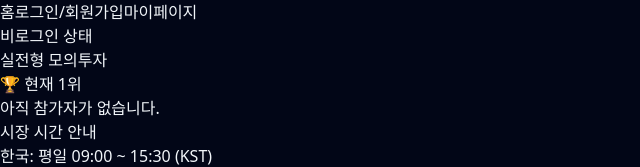
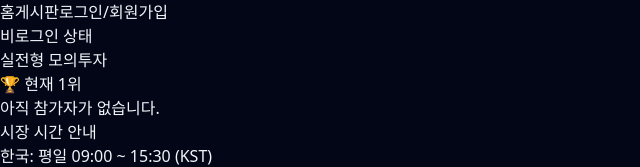
Before and after one commit to steo410/mouejusic1, a Next.js app: page / in a window 1280 px wide. Shown: the top 167 px of the page, without its empty margins (0-640 px from the left). Built offline with nearby package versions, Linux system fonts and the light colour scheme; no server answers.

Commit message:
Update layout.tsx

```diff
--- a/app/layout.tsx
+++ b/app/layout.tsx
@@ -1,8 +1,8 @@
 import "./globals.css";
-import Link from "next/link";
 import type { ReactNode } from "react";
 import { requireUser } from "@/lib/auth";
 import { SessionBadge } from "@/components/session-badge";
+import Link from "next/link";
 
 export default async function RootLayout({ children }: { children: ReactNode }) {
   const me = await requireUser();
@@ -14,8 +14,9 @@ export default async function RootLayout({ children }: { children: ReactNode })
           <nav className="mx-auto flex max-w-5xl items-center justify-between gap-4">
             <div className="flex gap-4">
               <Link href="/">홈</Link>
+              <Link href="/board">게시판</Link>
               {!me && <Link href="/auth">로그인/회원가입</Link>}
-              <Link href="/mypage">마이페이지</Link>
+              {me && <Link href="/mypage">마이페이지</Link>}
               {me?.isAdmin && <Link href="/admin">관리자</Link>}
             </div>
             <SessionBadge />
```
